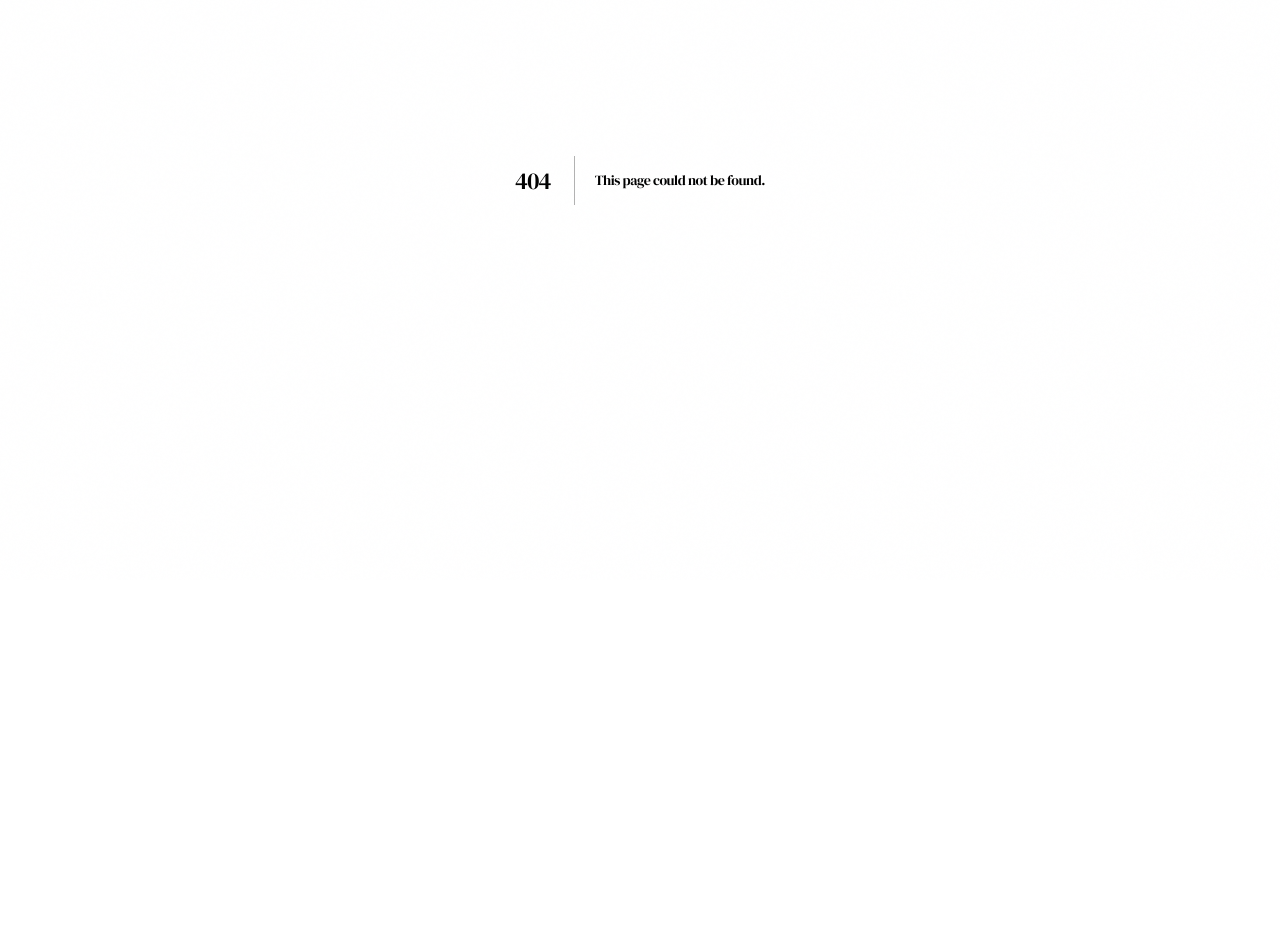
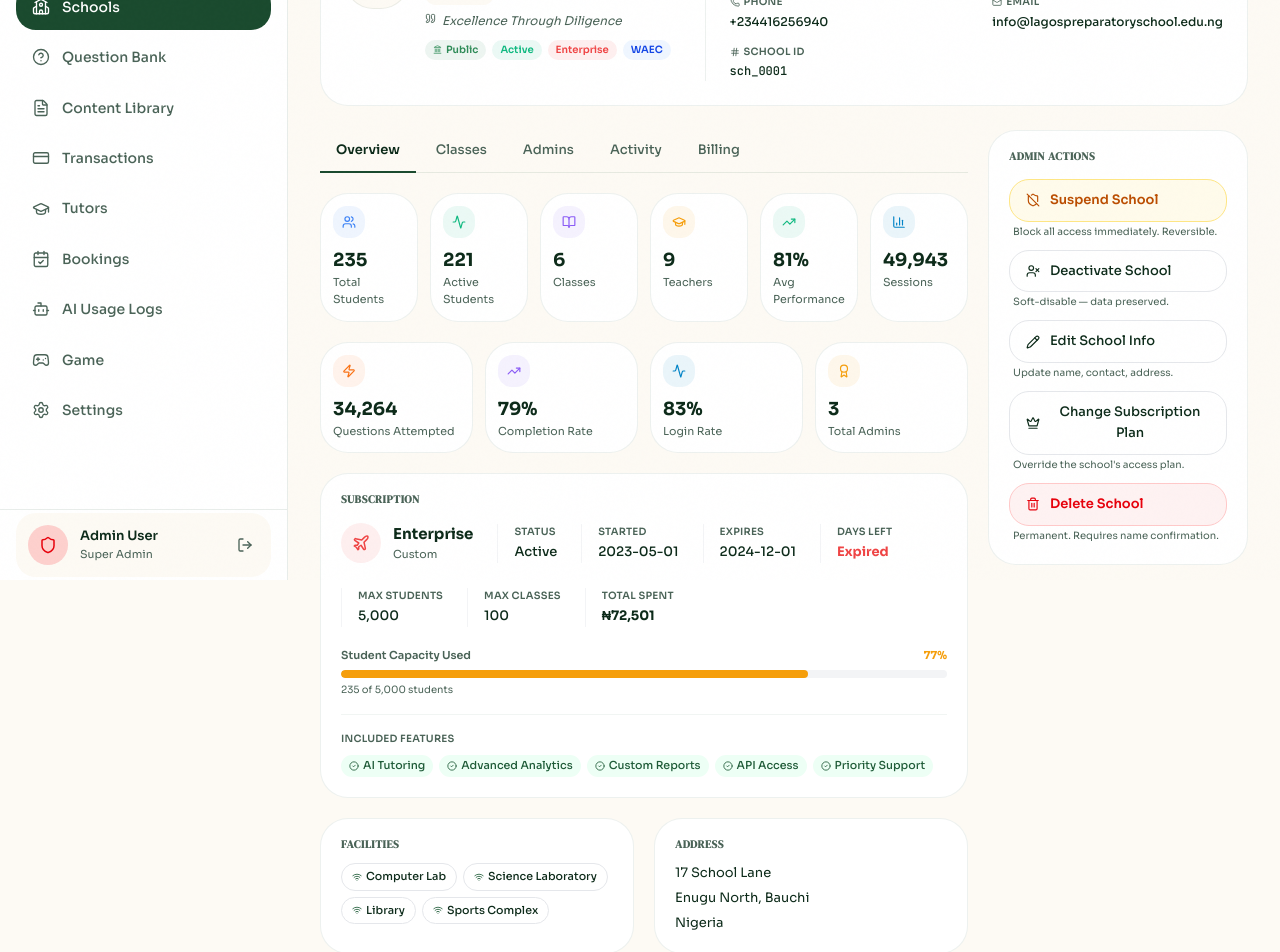
Before and after one commit to Rengkat/gravitest, a Next.js app in the folder client/: page /admin/schools/1 in a window 1280 px wide. Before the commit this address had no page. Shown: the part 220-1172 px from the top of the page. Before the commit the page ends 800 px from the top, so only its background shows below. Built offline with nearby package versions, Linux system fonts and the light colour scheme.

Commit message:
add: school detail page

```diff
--- a/client/app/(super-admin)/admin/schools/[id]/components/OverviewTab.tsx
+++ b/client/app/(super-admin)/admin/schools/[id]/components/OverviewTab.tsx
@@ -14,6 +14,7 @@ import {
   Wifi,
   CheckCircle2,
   AlertCircle,
+  Plane,
 } from "lucide-react";
 import type { SchoolData } from "@/types/schoolsTypes";
 import { SUBSCRIPTION_PLANS } from "@/lib/constants/schools";
@@ -112,7 +113,7 @@ export function OverviewTab({ school }: { school: SchoolData }) {
             <div
               className="w-10 h-10 rounded-xl flex items-center justify-center"
               style={{ background: planCfg.bg }}>
-              <PlanIcon size={18} style={{ color: planCfg.color }} />
+              <Plane size={18} style={{ color: planCfg.color }} />
             </div>
             <div>
               <div className="text-[15px] font-bold text-green-900">{planCfg.label}</div>
@@ -229,8 +230,8 @@ export function OverviewTab({ school }: { school: SchoolData }) {
               {school.location.city}, {school.location.state}
             </p>
             <p>{school.location.country}</p>
-            {school.location.lga && (
-              <p className="text-text-muted text-[11px]">LGA: {school.location.lga}</p>
+            {school.location?.lga && (
+              <p className="text-text-muted text-[11px]">LGA: {school.location?.lga}</p>
             )}
           </address>
         </div>
--- /dev/null
+++ b/client/app/(super-admin)/admin/schools/[id]/page.tsx
@@ -0,0 +1,10 @@
+import type { Metadata } from "next";
+import { SchoolDetailView } from "./components/SchoolDetailView";
+
+export async function generateMetadata({ params }: { params: { id: string } }): Promise<Metadata> {
+  return { title: `School ${params.id} · Gravitas Admin` };
+}
+
+export default function SchoolDetailPage({ params }: { params: { id: string } }) {
+  return <SchoolDetailView schoolId={params.id} />;
+}
--- a/client/app/(super-admin)/admin/schools/[id]/useSchoolDetail.ts
+++ b/client/app/(super-admin)/admin/schools/[id]/useSchoolDetail.ts
@@ -2,7 +2,13 @@
 
 import { useState, useCallback } from "react";
 import type { SchoolData, SchoolClass, SubscriptionPlan, SchoolStatus } from "@/types/schoolsTypes";
-import { generateMockSchoolById } from "@/lib/mock/schoolsMockData";
+import { generateMockSchools } from "@/lib/mock/schoolsMockData";
+
+// Derive a single school from the mock list, falling back to the first entry
+function generateMockSchoolById(id: string): SchoolData | null {
+  const schools = generateMockSchools(50);
+  return schools.find((s) => s.id === id) ?? schools[0] ?? null;
+}
 
 // ─── Tabs ─────────────────────────────────────────────────────────────────────
 
@@ -93,18 +99,23 @@ interface UseSchoolDetailReturn {
 }
 
 const BLANK_CLASS: AddClassFormData = {
-  name: "", level: "", capacity: 40,
-  adminName: "", adminEmail: "", adminPhone: "",
+  name: "",
+  level: "",
+  capacity: 40,
+  adminName: "",
+  adminEmail: "",
+  adminPhone: "",
 };
 
 const BLANK_ADMIN: AddAdminFormData = {
-  name: "", email: "", phone: "", role: "admin",
+  name: "",
+  email: "",
+  phone: "",
+  role: "admin",
 };
 
 export function useSchoolDetail(schoolId: string): UseSchoolDetailReturn {
-  const [school, setSchool] = useState<SchoolData | null>(() =>
-    generateMockSchoolById(schoolId)
-  );
+  const [school, setSchool] = useState<SchoolData | null>(() => generateMockSchoolById(schoolId));
   const [loading] = useState(false);
   const [actionLoading, setActionLoading] = useState(false);
   const [activeTab, setActiveTab] = useState<DetailTab>("overview");
@@ -155,7 +166,7 @@ export function useSchoolDetail(schoolId: string): UseSchoolDetailReturn {
         setAddAdminForm(BLANK_ADMIN);
       }
     },
-    [school]
+    [school],
   );
 
   const cancelAction = useCallback(() => {
@@ -275,14 +286,43 @@ export function useSchoolDetail(schoolId: string): UseSchoolDetailReturn {
 
     setActionLoading(false);
     cancelAction();
-  }, [school, pendingAction, editForm, pendingPlan, addClassForm, addAdminForm, targetClassId, targetAdminId, cancelAction]);
+  }, [
+    school,
+    pendingAction,
+    editForm,
+    pendingPlan,
+    addClassForm,
+    addAdminForm,
+    targetClassId,
+    targetAdminId,
+    cancelAction,
+  ]);
 
   return {
-    school, loading, actionLoading, activeTab, expandedClass,
-    pendingAction, confirmInput, reasonInput, editForm,
-    addClassForm, addAdminForm, pendingPlan, targetClassId, targetAdminId,
-    setActiveTab, toggleClass, initiateAction, cancelAction, confirmAction,
-    setConfirmInput, setReasonInput, setEditForm,
-    setAddClassForm, setAddAdminForm, setPendingPlan,
+    school,
+    loading,
+    actionLoading,
+    activeTab,
+    expandedClass,
+    pendingAction,
+    confirmInput,
+    reasonInput,
+    editForm,
+    addClassForm,
+    addAdminForm,
+    pendingPlan,
+    targetClassId,
+    targetAdminId,
+    setActiveTab,
+    toggleClass,
+    initiateAction,
+    cancelAction,
+    confirmAction,
+    setConfirmInput,
+    setReasonInput,
+    setEditForm,
+    setAddClassForm,
+    setAddAdminForm,
+    setPendingPlan,
   };
 }
```
